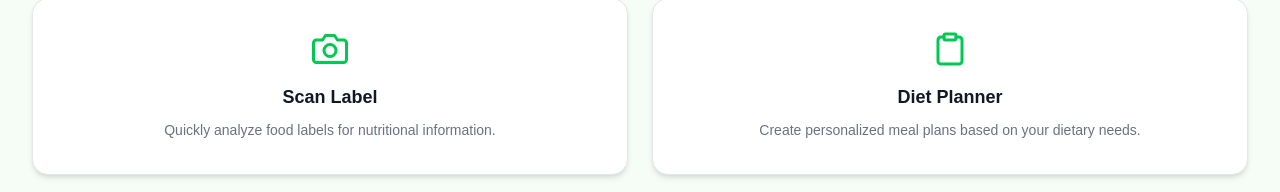
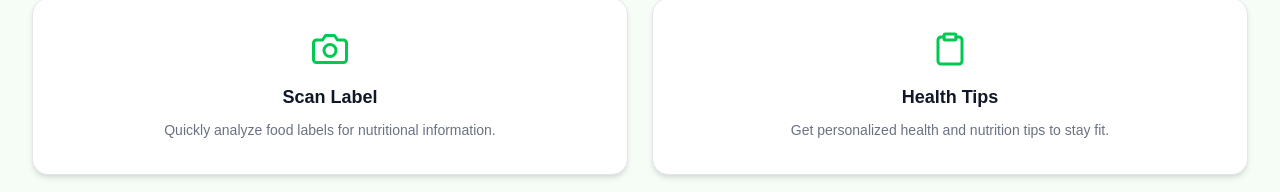
Before and after one commit to NandCode24/nutrilens, a Next.js app: page /dashboard in a window 1280 px wide. Shown: the part 171-363 px from the top of the page. Built offline with nearby package versions, Linux system fonts and the light colour scheme; sample sign-in values are in the browser's storage.

Commit message:
landing page routing

```diff
--- a/src/app/dashboard/page.tsx
+++ b/src/app/dashboard/page.tsx
@@ -49,9 +49,9 @@ export default function DashboardPage() {
       path: "/ingredient",
     },
     {
-      title: "Diet Planner",
+      title: "Health Tips",
       description:
-        "Create personalized meal plans based on your dietary needs.",
+        "Get personalized health and nutrition tips to stay fit.",
       icon: <FiClipboard className="w-9 h-9 text-green-500" />,
       path: "/planner",
     },
```
